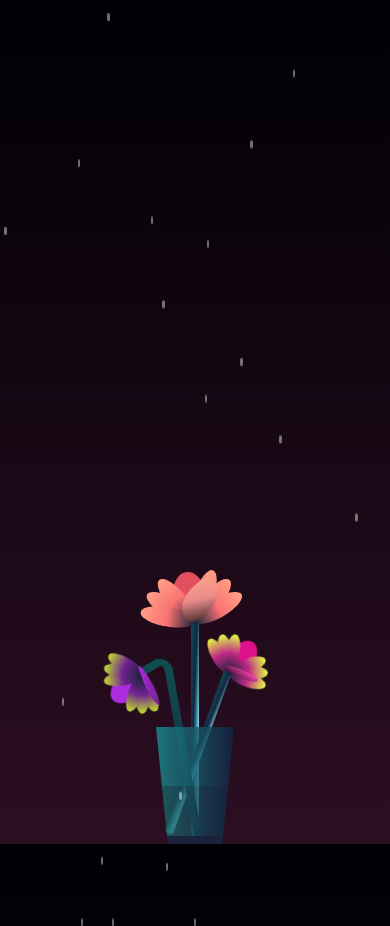
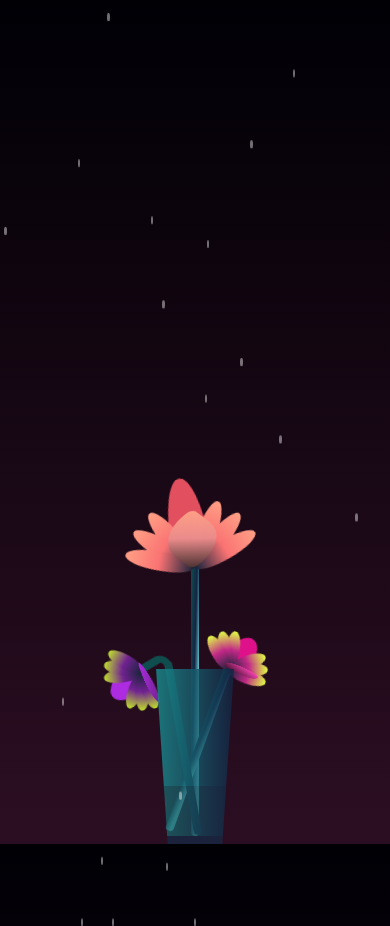
Before and after one commit to Edityarama/flower, a plain HTML site: page index.html in a window 390 px wide. Drawn offline with nearby package versions, Linux system fonts and the light colour scheme.

Commit message:
Add files via upload

```diff
--- a/style.css
+++ b/style.css
@@ -377,3 +377,25 @@ h1 {
         transform: translate(-36vmin, 1.1vmin) rotateY(-80deg) rotateX(35deg);
     }
 }
+
+
+/* Increase flower height on mobile without changing position */
+
+@media (max-width: 768px) {
+    .flower__glass {
+        height: 45vmin;
+        /* Increase height for a taller glass */
+    }
+    .flower__line {
+        height: 70vmin;
+        /* Increase height for a taller stem */
+    }
+    .flower__leaf {
+        height: 18vmin;
+        /* Increase leaf height for longer leaves */
+    }
+    .flower__leaf--1 {
+        height: 22vmin;
+        /* Make center leaf even taller */
+    }
+}
```
